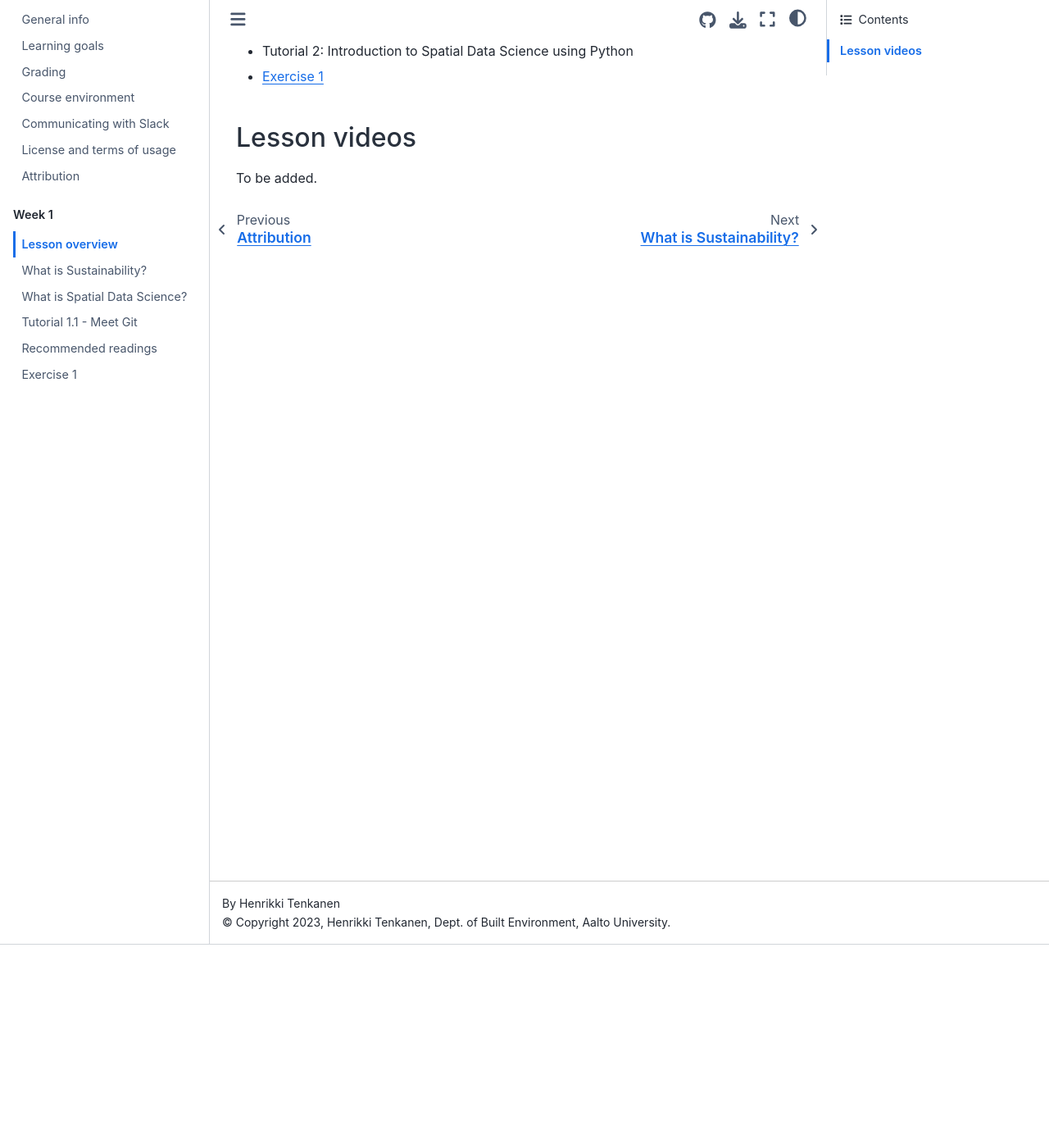
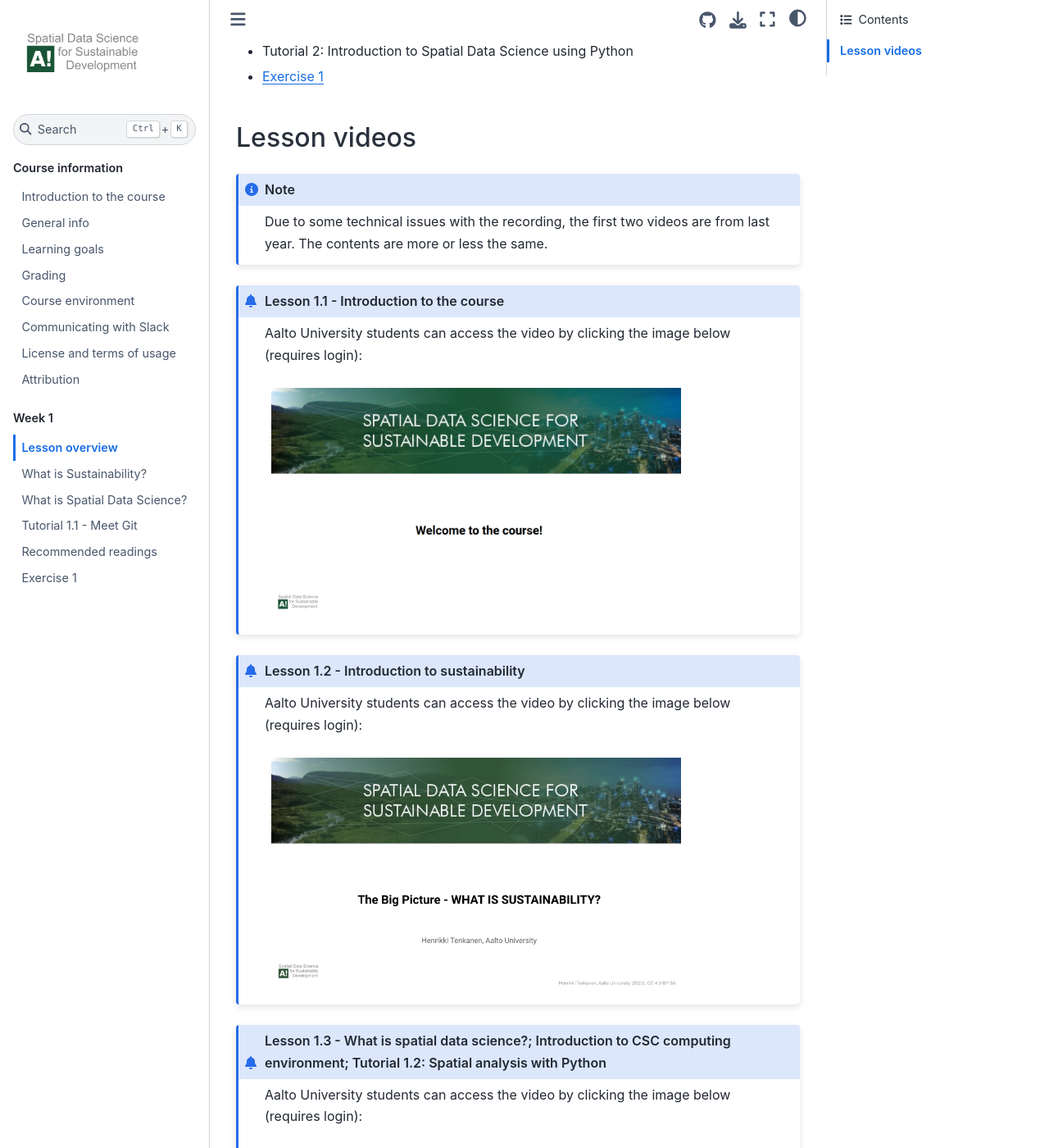
Before and after one commit to AaltoGIS/Sustainability-GIS, a Sphinx documentation site: the page built from source/lessons/L1/overview.rst, in a window 1280 px wide and 1400 px high, scrolled down 248 px. Shown: the whole window at 82% size. Built offline with Sphinx 7.4.7 and the Sphinx Book theme 1.1.4, drawn with Linux system fonts in a browser that asks for light colours; pages that are not in the unit, such as notebooks, are missing from menus.

Commit message:
Update materials and add videos

```diff
--- a/source/lessons/L1/lesson-overview.rst
+++ b/source/lessons/L1/overview.rst
@@ -13,37 +13,38 @@
 Lesson videos
 -------------
 
-To be added.
+.. note::
 
+    Due to some technical issues with the recording, the first two videos are from last year. The contents are more or less the same.
 
-..    .. admonition:: Lesson 1.1 - Introduction to the course
+.. admonition:: Lesson 1.1 - Introduction to the course
 
-        Aalto University students can access the video by clicking the image below (requires login):
+    Aalto University students can access the video by clicking the image below (requires login):
 
-        .. figure:: img/SDS4SD-Lesson-1.1.png
-            :target: https://aalto.cloud.panopto.eu/Panopto/Pages/Viewer.aspx?id=60f5b0eb-a227-4cca-ba8e-ae1a00993bc3
-            :width: 500px
-            :align: left
+    .. figure:: img/SDS4SD-Lesson-1.1.png
+        :target: https://aalto.cloud.panopto.eu/Panopto/Pages/Viewer.aspx?id=60f5b0eb-a227-4cca-ba8e-ae1a00993bc3
+        :width: 500px
+        :align: left
 
-    .. admonition:: Lesson 1.2 - Introduction to sustainability
+.. admonition:: Lesson 1.2 - Introduction to sustainability
 
-        Aalto University students can access the video by clicking the image below (requires login):
+    Aalto University students can access the video by clicking the image below (requires login):
 
-        .. figure:: img/SDS4SD-Lesson-1.2.png
-            :target: https://aalto.cloud.panopto.eu/Panopto/Pages/Viewer.aspx?id=9df01636-003d-4169-b7ee-ae1a009a5ea9
-            :width: 500px
-            :align: left
+    .. figure:: img/SDS4SD-Lesson-1.2.png
+        :target: https://aalto.cloud.panopto.eu/Panopto/Pages/Viewer.aspx?id=9df01636-003d-4169-b7ee-ae1a009a5ea9
+        :width: 500px
+        :align: left
 
-    .. admonition:: Lesson 1.3 - What is spatial data science?
+.. admonition:: Lesson 1.3 - What is spatial data science?; Introduction to CSC computing environment; Tutorial 1.2: Spatial analysis with Python
 
-        Aalto University students can access the video by clicking the image below (requires login):
+    Aalto University students can access the video by clicking the image below (requires login):
 
-        .. figure:: img/SDS4SD-Lesson-1.3.png
-            :target: https://aalto.cloud.panopto.eu/Panopto/Pages/Viewer.aspx?id=f83beb0c-3a23-41d4-b2b8-ae1a0138a584
-            :width: 500px
-            :align: left
+    .. figure:: img/SDS4SD-Lesson-1.3.png
+        :target: https://aalto.cloud.panopto.eu/Panopto/Pages/Viewer.aspx?id=33c910ae-2a2e-45d0-aa47-af8700a01a38
+        :width: 500px
+        :align: left
 
-    .. admonition:: Lesson 1.4 - Overview of Exercise 1
+..    .. admonition:: Lesson 1.4 - Overview of Exercise 1
 
         Aalto University students can access the video by clicking the image below (requires login):
 
```
Also changed, not shown: source/index.rst (+6 -6 lines), source/lessons/L1/img/SDS4SD-Lesson-1.3.png, source/lessons/L2/overview.rst (renamed from source/lessons/L2/lesson-overview.rst), source/lessons/L3/overview.rst (renamed from source/lessons/L3/lesson-overview.rst), source/lessons/L4/overview.rst (renamed from source/lessons/L4/lesson-overview.rst), source/lessons/L5/overview.rst (renamed from source/lessons/L5/lesson-overview.rst), source/lessons/L6/overview.rst (renamed from source/lessons/L6/lesson-overview.rst).
